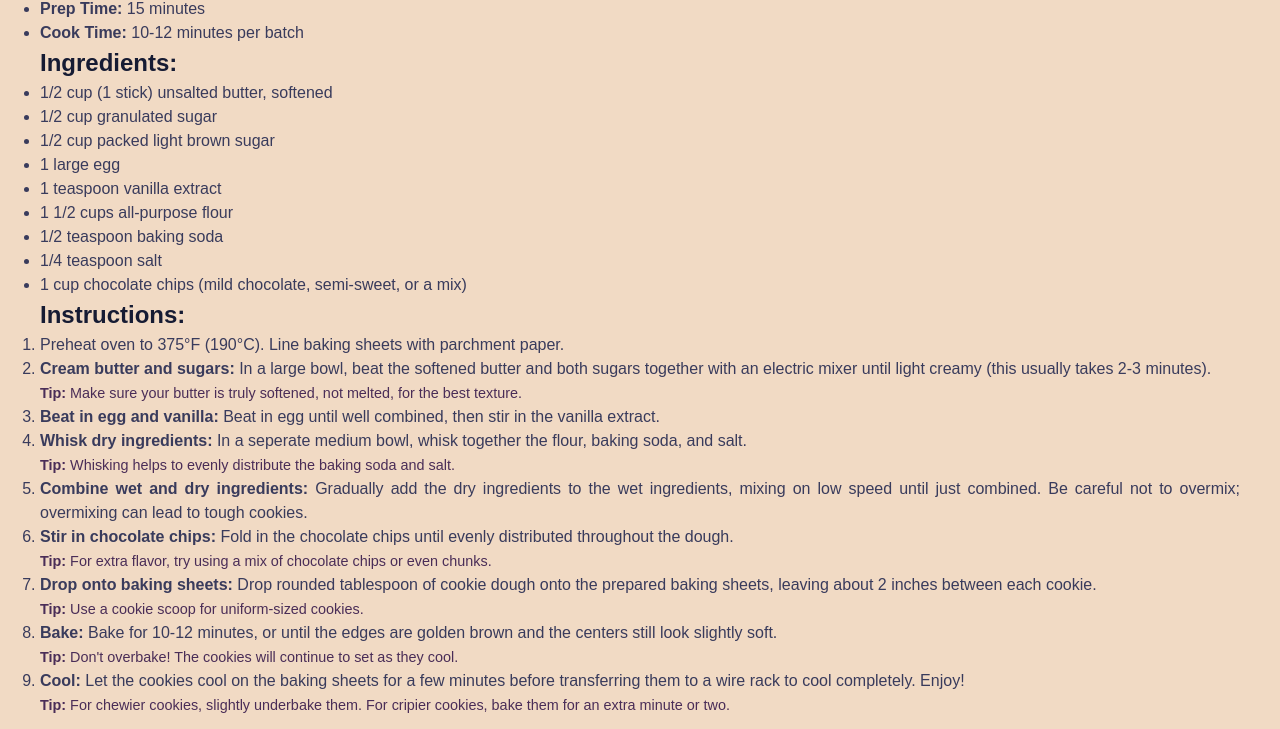
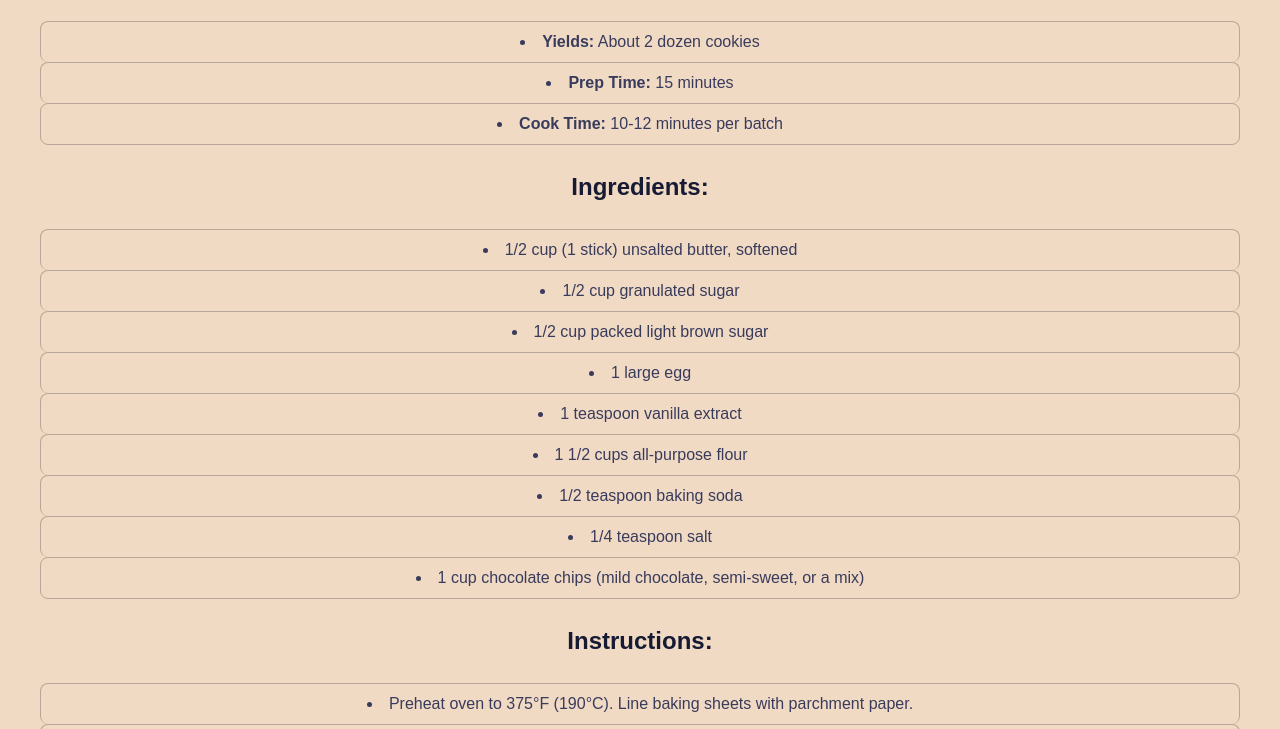
Before and after one commit to Bilal-kamran/Frontend-Practice, a plain HTML site: page Frontend/02_Recipe-Flash-Card/index.html in a window 1280 px wide. Shown: the part 115-844 px from the top of the page. Drawn offline with Linux system fonts and the light colour scheme.

Commit message:
Completed the project (not satisfied)

```diff
--- a/Frontend/02_Recipe-Flash-Card/styles.css
+++ b/Frontend/02_Recipe-Flash-Card/styles.css
@@ -13,7 +13,7 @@ html {
 body {
   margin: 1.5rem;
   padding: 1em;
-  text-align: justify;
+  text-align: center;
   background-color: #F1DAC4;
   color: #393B5C;
   min-height: 100%;
@@ -21,13 +21,29 @@ body {
 
 h1 {
   color: #0D0C1D;
+  margin: 1.5rem;
 }
 
 h2 {
   color: #161B33;
+  margin: 1.5rem;
 }
 
 .tips {
   color: #4a2d57;
   font-size: 0.9rem;
 }
+
+li {
+  list-style: inside;
+  border-top: 1px solid rgba(51, 51, 51, 0.3);
+  border-left: 1px solid rgba(51, 51, 51, 0.3);
+  border-right: 1px solid rgba(51, 51, 51, 0.3);
+  padding: 0.5rem;
+  border-radius: 0.5rem;
+}
+
+li:last-of-type {
+  border-bottom: 1px solid rgba(51, 51, 51, 0.3);
+  border-radius: 0.5rem;
+}
```
